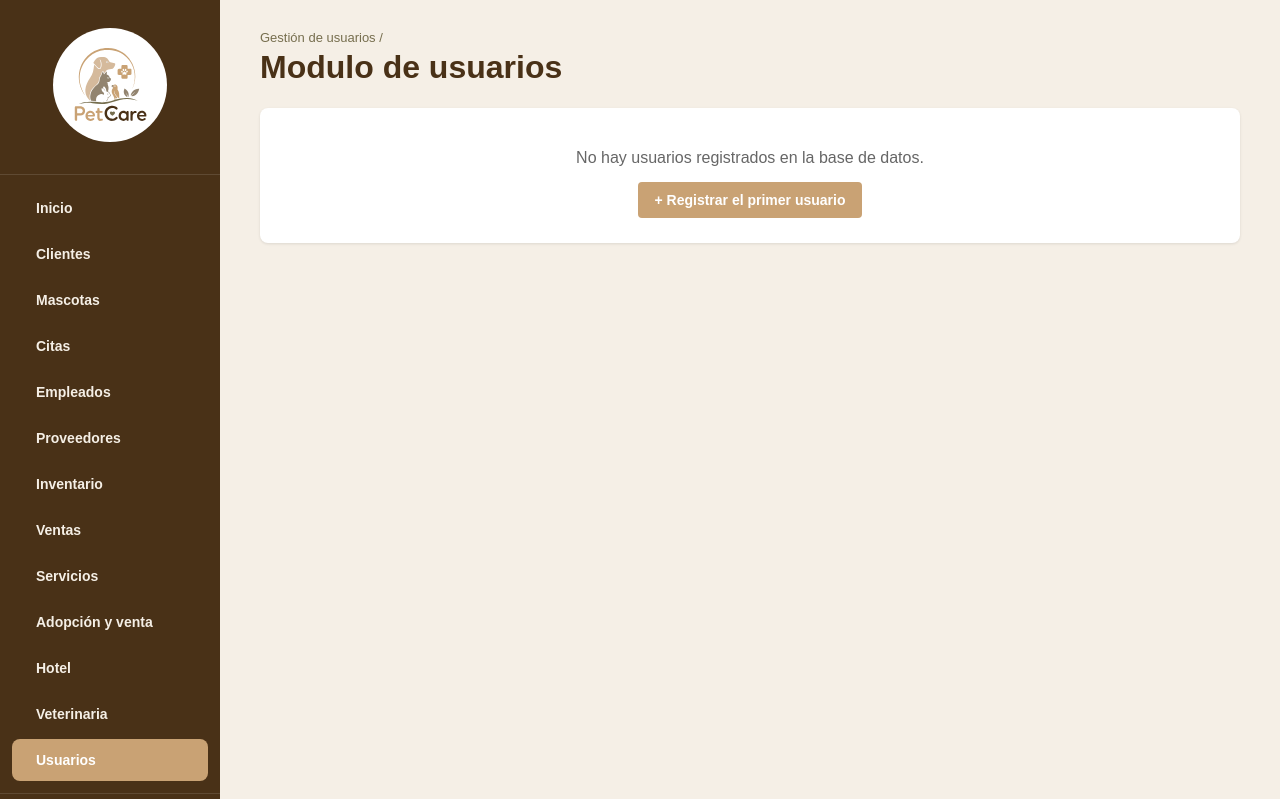
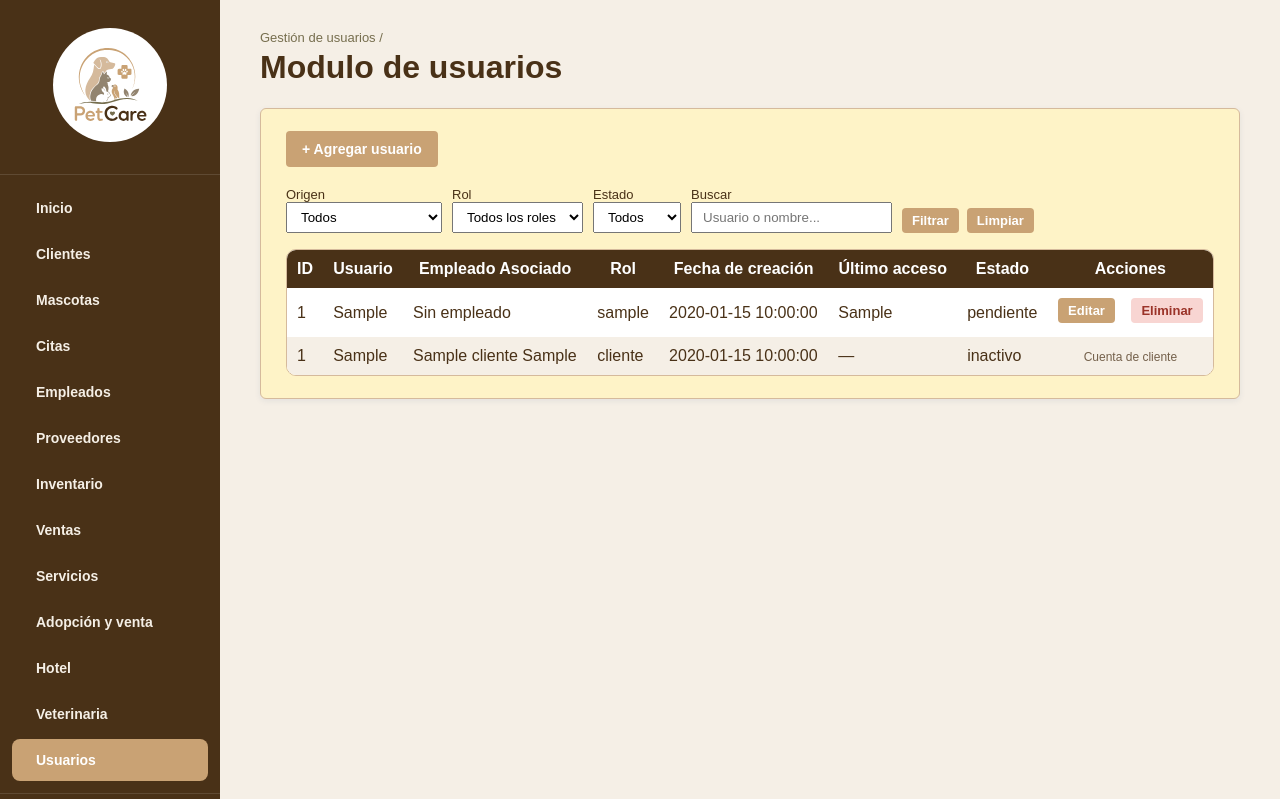
Before and after one commit to jose-pinedo-vz/PetCare, a PHP site: page /app/views/usuarios.php in a window 1280 px wide. Shown: the top 799 px of the page. Run offline with PHP 8.4, Linux system fonts and the light colour scheme; the visitor is signed in with stand-in values (Sample User, id 1); tables that the repository leaves empty or names only in its code hold one stand-in row (values such as "Sample post").

Commit message:
feat(usuarios):Muestra los usuarios clientes, y agregue un buscador

```diff
--- a/app/models/usuarios_db.php
+++ b/app/models/usuarios_db.php
@@ -43,35 +43,85 @@ class UsuariosDB
             && in_array($puesto, $combinaciones[$rolNormalizado], true);
     }
 
-    public static function obtenerTodosUsuarios(PDO $conexion): array
+    public static function obtenerTodosUsuarios(PDO $conexion,string $tipo = 'todos',string $rol = '',string $estado = '',string $busqueda = ''): array
     {
-        try {
-            $base = $conexion->prepare("SELECT u.id_usuario, u.usuario, e.nombre AS empleado_asociado, u.rol, u.fecha_creacion, u.ultimo_acceso, u.estado
-                                        FROM usuarios u
-                                        LEFT JOIN empleados e ON u.empleado_asociado = e.id_empleado
-                                        WHERE u.estado = 'activo'
-                                        ORDER BY u.id_usuario DESC");
-            $base->execute();
-            return $base->fetchAll(PDO::FETCH_ASSOC) ?: [];
-        } catch (Throwable $error) {
-            try {
-                $base = $conexion->prepare("SELECT u.*, e.nombre AS empleado_asociado
-                                            FROM usuarios u
-                                            LEFT JOIN empleados e ON u.empleado_asociado = e.id_empleado
-                                            ORDER BY u.id_usuario DESC");
-                $base->execute();
-                return $base->fetchAll(PDO::FETCH_ASSOC) ?: [];
-            } catch (Throwable $e) {
-                try {
-                    $base = $conexion->query("SELECT * FROM usuarios");
-                    if ($base instanceof PDOStatement) {
-                        return $base->fetchAll(PDO::FETCH_ASSOC) ?: [];
-                    }
-                    return [];
-                } catch (Throwable $e2) {
-                    return [];
-                }
-            }
+        $tipo = strtolower(trim($tipo));
+        $rol = strtolower(trim($rol));
+        $estado = strtolower(trim($estado));
+        $busqueda = trim($busqueda);
+        $sqlUsuarios = "
+            SELECT
+                u.id_usuario AS id_registro,
+                CONCAT('usr_', u.id_usuario) AS clave_fila,
+                'sistema' AS origen,
+                u.usuario,
+                COALESCE(NULLIF(TRIM(CONCAT_WS(' ', e.nombre, e.apellido)), ''), 'Sin empleado') AS nombre_asociado,
+                LOWER(u.rol) AS rol,
+                u.fecha_creacion,
+                u.ultimo_acceso,
+                LOWER(u.estado) AS estado
+            FROM usuarios u
+            LEFT JOIN empleados e ON u.empleado_asociado = e.id_empleado";
+        $sqlClientes = "
+            SELECT
+                c.id_cliente AS id_registro,
+                CONCAT('cli_', c.id_cliente) AS clave_fila,
+                'cliente' AS origen,
+                c.usuario,
+                TRIM(CONCAT_WS(' ', c.nombre, c.apellido)) AS nombre_asociado,
+                'cliente' AS rol,
+                c.fecha_registro AS fecha_creacion,
+                NULL AS ultimo_acceso,
+                CASE WHEN c.esta_activo = 1 THEN 'activo' ELSE 'inactivo' END AS estado
+            FROM clientes c
+            WHERE c.usuario IS NOT NULL AND TRIM(c.usuario) <> '' ";
+        if ($tipo === 'sistema')
+        {
+            $subquery = "($sqlUsuarios) AS sub";
+        }
+        elseif ($tipo === 'cliente')
+        {
+            $subquery = "($sqlClientes) AS sub";
+        }
+        else
+        {
+            $subquery = "($sqlUsuarios UNION ALL $sqlClientes) AS sub";
+        }
+        $where = [];
+        $params = [];
+        if ($rol !== '' && $rol !== 'todos')
+        {
+            $where[] = "sub.rol = :rol";
+            $params[':rol'] = $rol;
+        }
+        if ($estado !== '' && $estado !== 'todos')
+        {
+            $where[] = "sub.estado = :estado";
+            $params[':estado'] = $estado;
+        }
+
+        if ($busqueda !== '')
+        {
+            $where[] = "(sub.usuario LIKE :busqueda OR sub.nombre_asociado LIKE :busqueda)";
+            $params[':busqueda'] = '%' . $busqueda . '%';
+        }
+
+        $sqlFinal = "SELECT * FROM $subquery";
+        if (!empty($where))
+        {
+            $sqlFinal .= " WHERE " . implode(' AND ', $where);
+        }
+        $sqlFinal .= " ORDER BY sub.fecha_creacion DESC, sub.id_registro DESC";
+
+        try
+        {
+            $stmt = $conexion->prepare($sqlFinal);
+            $stmt->execute($params);
+            return $stmt->fetchAll(PDO::FETCH_ASSOC) ?: [];
+        }
+        catch (Throwable $e)
+        {
+            return [];
         }
     }
 
--- a/app/views/usuarios.php
+++ b/app/views/usuarios.php
@@ -14,8 +14,13 @@ if (strtolower((string)($_SESSION['rol'] ?? '')) !== 'admin')
   exit();
 }
 require_once __DIR__ . '/../models/usuarios_db.php';
-$listaUsuarios = UsuariosDB::obtenerTodosUsuarios(ConexionDB::obtenerConexion());
 $usuario=$_SESSION['usuario'];
+
+$filtroTipo     = $_GET['tipo'] ?? 'todos';
+$filtroRol      = $_GET['rol'] ?? 'todos';
+$filtroEstado   = $_GET['estado'] ?? 'todos';
+$filtroBusqueda = trim((string)($_GET['q'] ?? ''));
+$listaUsuarios = UsuariosDB::obtenerTodosUsuarios(ConexionDB::obtenerConexion(),$filtroTipo,$filtroRol,$filtroEstado,$filtroBusqueda);
 ?>
 <!DOCTYPE html>
 <html lang="es">
@@ -47,6 +52,50 @@ $usuario=$_SESSION['usuario'];
           <div class="barra-acciones">
               <a class="btn" href="registro_usuario.php">+ Agregar usuario</a>
           </div>
+          <form method="GET" action="usuarios.php" style="display: flex; flex-wrap: wrap; gap: 10px; align-items: end; margin-bottom: 16px;">
+            <div>
+              <label for="tipo" style="display: block; font-size: 13px;">Origen</label>
+              <select name="tipo" id="tipo" style="padding: 6px 10px;">
+                <option value="todos" <?= $filtroTipo === 'todos' ? 'selected' : '' ?>>Todos</option>
+                <option value="sistema" <?= $filtroTipo === 'sistema' ? 'selected' : '' ?>>Sistema (Personal)</option>
+                <option value="cliente" <?= $filtroTipo === 'cliente' ? 'selected' : '' ?>>Clientes</option>
+              </select>
+            </div>
+
+            <div>
+              <label for="rol" style="display: block; font-size: 13px;">Rol</label>
+              <select name="rol" id="rol" style="padding: 6px 10px;">
+                <option value="todos" <?= $filtroRol === 'todos' ? 'selected' : '' ?>>Todos los roles</option>
+                <option value="cliente" <?= $filtroRol === 'cliente' ? 'selected' : '' ?>>Cliente</option>
+                <option value="admin" <?= $filtroRol === 'admin' ? 'selected' : '' ?>>Admin</option>
+                <option value="veterinario" <?= $filtroRol === 'veterinario' ? 'selected' : '' ?>>Veterinario</option>
+                <option value="vendedor" <?= $filtroRol === 'vendedor' ? 'selected' : '' ?>>Vendedor</option>
+                <option value="estilista" <?= $filtroRol === 'estilista' ? 'selected' : '' ?>>Estilista</option>
+                <option value="recepcionista" <?= $filtroRol === 'recepcionista' ? 'selected' : '' ?>>Recepcionista</option>
+                <option value="hotelero" <?= $filtroRol === 'hotelero' ? 'selected' : '' ?>>Hotelero</option>
+                <option value="cajero" <?= $filtroRol === 'cajero' ? 'selected' : '' ?>>Cajero</option>
+              </select>
+            </div>
+
+            <div>
+              <label for="estado" style="display: block; font-size: 13px;">Estado</label>
+              <select name="estado" id="estado" style="padding: 6px 10px;">
+                <option value="todos" <?= $filtroEstado === 'todos' ? 'selected' : '' ?>>Todos</option>
+                <option value="activo" <?= $filtroEstado === 'activo' ? 'selected' : '' ?>>Activo</option>
+                <option value="inactivo" <?= $filtroEstado === 'inactivo' ? 'selected' : '' ?>>Inactivo</option>
+              </select>
+            </div>
+
+            <div>
+              <label for="q" style="display: block; font-size: 13px;">Buscar</label>
+              <input type="text" name="q" id="q" value="<?= htmlspecialchars($filtroBusqueda) ?>" placeholder="Usuario o nombre..." style="padding: 6px 10px;">
+            </div>
+
+            <div style="display: flex; gap: 8px;">
+              <button type="submit" class="btn btn-chico">Filtrar</button>
+              <a href="usuarios.php" class="btn btn-chico">Limpiar</a>
+            </div>
+          </form>
           <div class="tabla-envoltura">
             <table border="1" style="width: 100%; border-collapse: collapse; text-align: left; background: #fff;">
               <thead>
@@ -63,19 +112,22 @@ $usuario=$_SESSION['usuario'];
               </thead>
               <tbody>
                 <?php foreach ($listaUsuarios as $u): ?>
+                  <?php $esCliente = (($u['origen'] ?? 'sistema') === 'cliente'); ?>
                   <tr>
-                    <td style="padding: 10px;"><?php echo htmlspecialchars((string)$u['id_usuario'] ?? ''); ?></td>
-                    <td style="padding: 10px;"><?php echo htmlspecialchars($u['usuario'] ?? ''); ?></td>
-                    <td style="padding: 10px;"><?php echo htmlspecialchars($u['empleado_asociado'] ?? ''); ?></td>
-                    <td style="padding: 10px;"><?php echo htmlspecialchars($u['rol'] ?? ''); ?></td>
-                    <td style="padding: 10px;"><?php echo htmlspecialchars($u['fecha_creacion'] ?? ''); ?></td>
-                    <td style="padding: 10px;"><?php echo htmlspecialchars($u['ultimo_acceso'] ?? ''); ?></td>
-                    <td style="padding: 10px;"><?php echo htmlspecialchars($u['estado'] ?? ''); ?></td>
-
-                    <!-- Celda de acciones con white-space: nowrap; -->
+                    <td style="padding: 10px;"><?= htmlspecialchars((string)($u['id_registro'] ?? '')) ?></td>
+                    <td style="padding: 10px;"><?= htmlspecialchars((string)($u['usuario'] ?? '')) ?></td>
+                    <td style="padding: 10px;"><?= htmlspecialchars((string)($u['nombre_asociado'] ?? '')) ?></td>
+                    <td style="padding: 10px;"><?= htmlspecialchars((string)($u['rol'] ?? '')) ?></td>
+                    <td style="padding: 10px;"><?= htmlspecialchars((string)($u['fecha_creacion'] ?? '')) ?></td>
+                    <td style="padding: 10px;"><?= htmlspecialchars((string)($u['ultimo_acceso'] ?? '—')) ?></td>
+                    <td style="padding: 10px;"><?= htmlspecialchars((string)($u['estado'] ?? '')) ?></td>
                     <td style="padding: 10px; text-align: center; white-space: nowrap;">
-                      <a class="btn btn-chico" href="editar_usuarios.php?id_usuario=<?= $u['id_usuario'] ?>">Editar</a>
-                      <a class="btn btn-chico btn-peligro" href="../controllers/eliminar_usuario.php?id=<?= $u['id_usuario'] ?>" style="margin-left: 6px;" onclick="return confirm('¿Seguro que quieres eliminar este usuario?');">Eliminar</a>
+                      <?php if (!$esCliente): ?>
+                        <a class="btn btn-chico" href="editar_usuarios.php?id_usuario=<?= urlencode((string)$u['id_registro']) ?>">Editar</a>
+                        <a class="btn btn-chico btn-peligro" href="../controllers/eliminar_usuario.php?id=<?= urlencode((string)$u['id_registro']) ?>" style="margin-left: 6px;" onclick="return confirm('¿Seguro que quieres eliminar este usuario?');">Eliminar</a>
+                      <?php else: ?>
+                        <span style="font-size: 12px; opacity: 0.75;">Cuenta de cliente</span>
+                      <?php endif; ?>
                     </td>
                   </tr>
                 <?php endforeach; ?>
```
Also changed, not shown: uploads/mascotas/pet_6b047f89e36790.32282711.webp (added), 1 other file.
